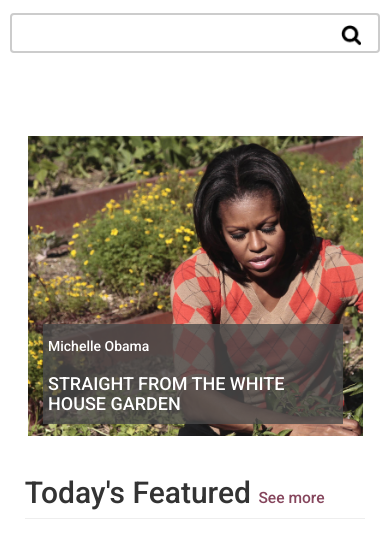
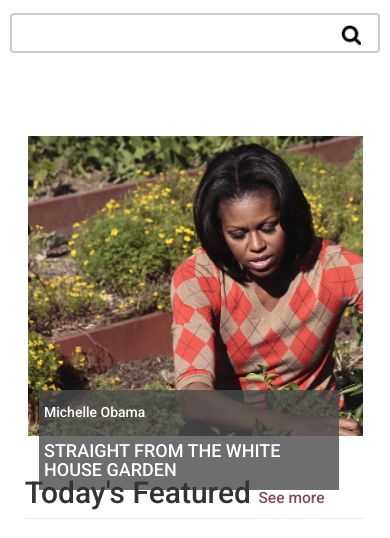
Before and after one commit to michelesaiz/WIP, a plain HTML site: page Final/index.html in a window 390 px wide. Shown: the part 226-764 px from the top of the page. Drawn offline with nearby package versions, Linux system fonts and the light colour scheme.

```diff
--- a/Final/css/style.css
+++ b/Final/css/style.css
@@ -122,8 +122,8 @@
 	height: 100px;
 	background-color: rgba(74,74,74,.8);
 	position: absolute;
-	top: 550px;
-	left: 43px;
+	top: 73%;
+	left: 10%;
 	color: white;
 /*	border: 3px solid red;
 */}
```
